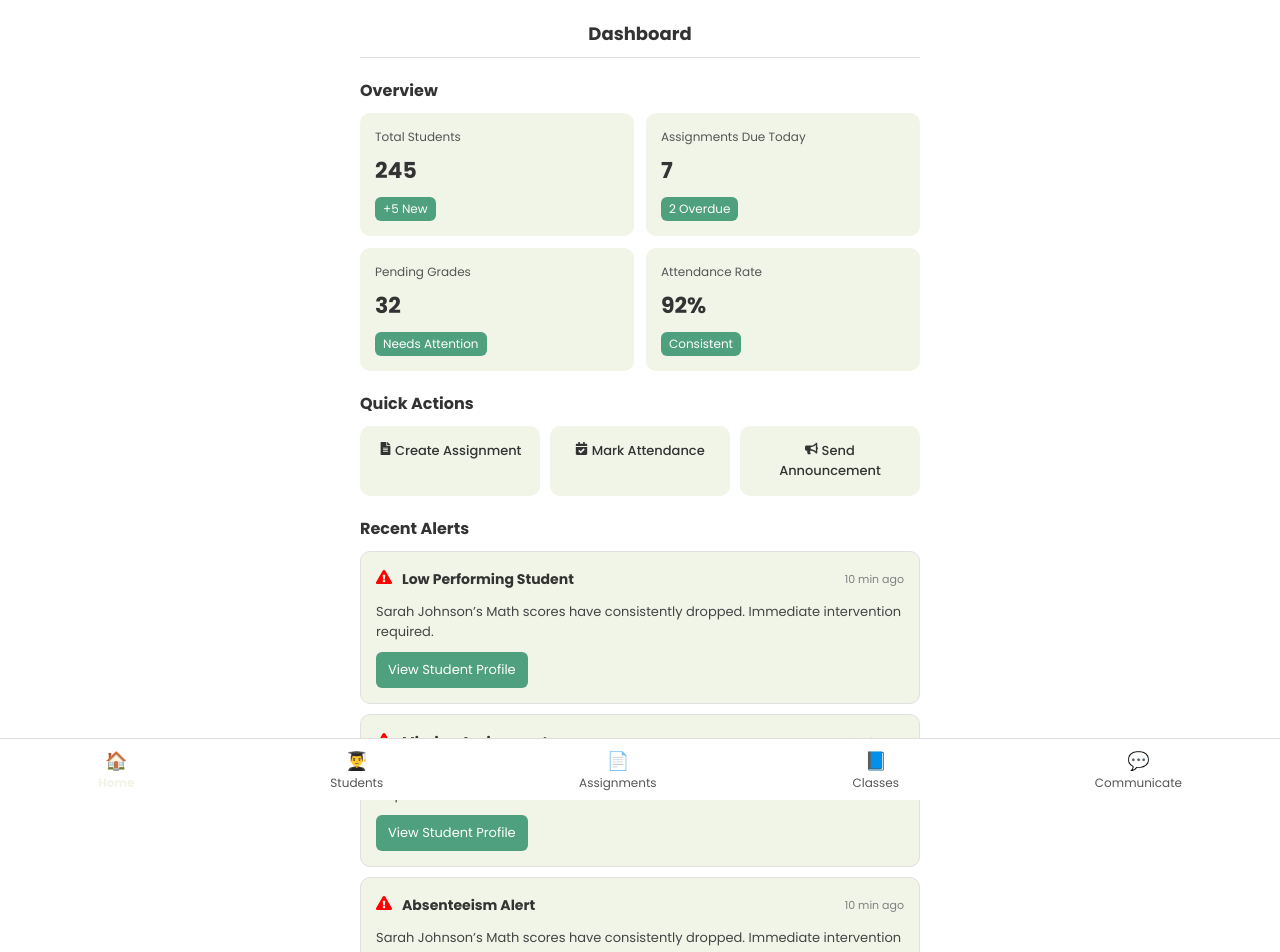
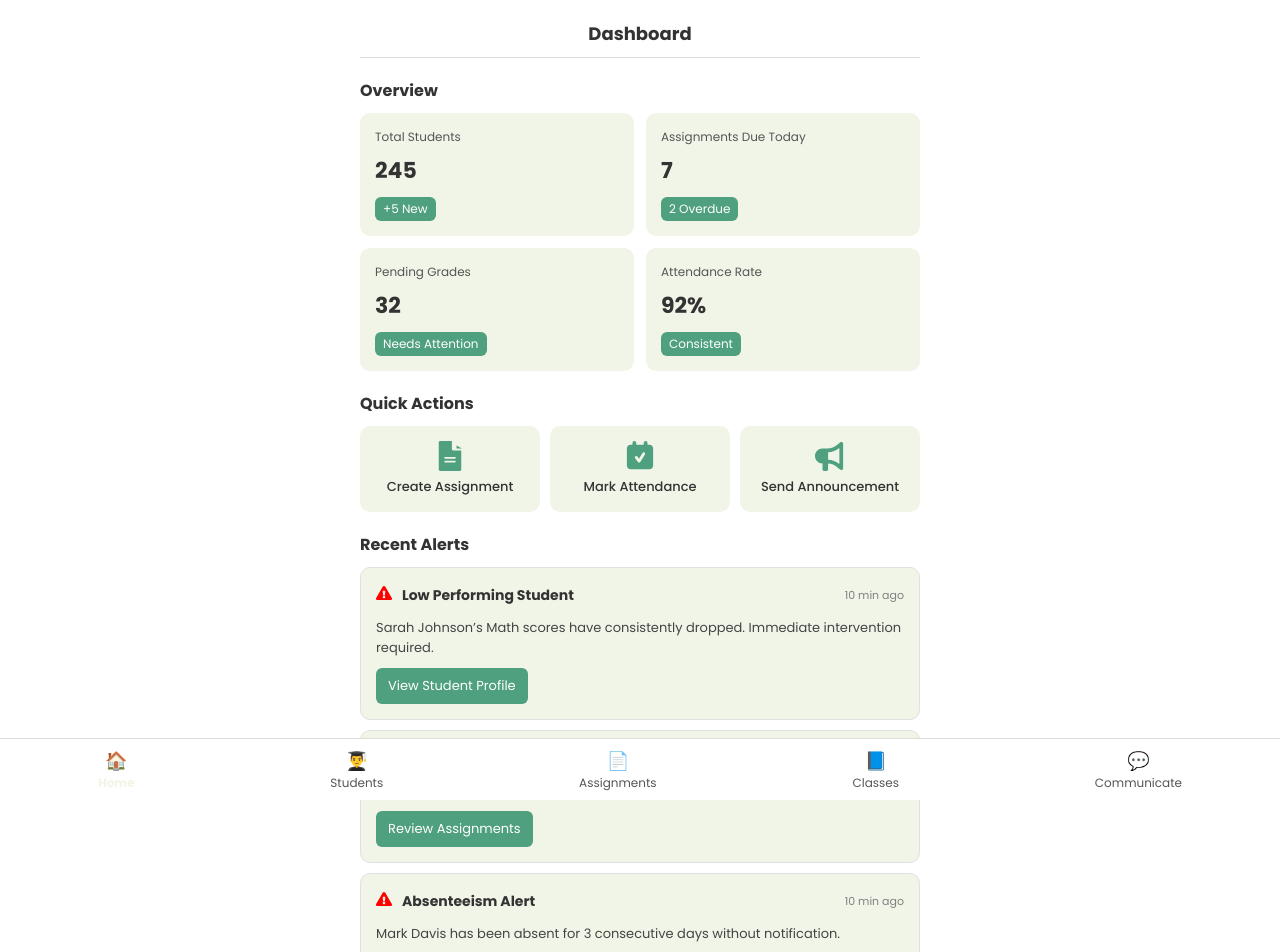
Before and after one commit to elizalsmn/CTG4-2025, a React (Create React App) app in the folder frontend/: page /HomeAdmin in a window 1280 px wide. Shown: the top 952 px of the page. Built offline with nearby package versions, Linux system fonts and the light colour scheme.

Commit message:
fix: HomeAdmin icons

```diff
--- a/frontend/src/components/HomeAdmin.js
+++ b/frontend/src/components/HomeAdmin.js
@@ -1,22 +1,46 @@
 import React from "react";
 import "./HomeAdmin.css";
-import { FaFileAlt } from "react-icons/fa";
-import { FaCalendarCheck } from "react-icons/fa";
-import { FaBullhorn } from "react-icons/fa";
 import { FaExclamationTriangle } from "react-icons/fa";
+
+// Custom SVG Icons
+const CreateAssignmentIcon = ({ color = "#4fa07f", size = 30 }) => (
+  <svg xmlns="http://www.w3.org/2000/svg" viewBox="0 0 384 512" width={size} height={size} fill={color}>
+    <path d="M224 136V0H24C10.7 0 0 10.7 0 24v464c0 13.3 10.7 24 24 24h336c13.3 0 24-10.7 24-24V160H248c-13.3 0-24-10.7-24-24zM96 280c0-4.4 3.6-8 8-8h176c4.4 0 8 3.6 8 8v16c0 4.4-3.6 8-8 8H104c-4.4 0-8-3.6-8-8v-16zm0 64c0-4.4 3.6-8 8-8h176c4.4 0 8 3.6 8 8v16c0 4.4-3.6 8-8 8H104c-4.4 0-8-3.6-8-8v-16zm208-268.1V128h91.1L304 75.9z"/>
+  </svg>
+);
+
+const MarkAttendanceIcon = ({ color = "#4fa07f", size = 30 }) => (
+  <svg xmlns="http://www.w3.org/2000/svg" viewBox="0 0 448 512" width={size} height={size} fill={color}>
+    <path d="M128 0c17.7 0 32 14.3 32 32v32h128V32c0-17.7 14.3-32 32-32s32 14.3 32
+    32v32h32c35.3 0 64 28.7 64 64v288c0 35.3-28.7 64-64
+    64H64c-35.3 0-64-28.7-64-64V128C0 92.7 28.7 64 64
+    64h32V32c0-17.7 14.3-32 32-32zm180.4 228.7c7-11.2
+    3.6-26-7.6-33.1s-26-3.6-33.1 7.6l-61.4 98.3-27-36c-8-10.6-23-12.8-33.6-4.8s-12.8
+    23-4.8 33.6l48 64c4.7 6.3 12.3 9.9 20.2 9.6s15.1-4.5
+    19.3-11.3l80-128z"/>
+  </svg>
+);
+
+const SendAnnouncementIcon = ({ color = "#4fa07f", size = 30 }) => (
+  <svg xmlns="http://www.w3.org/2000/svg" viewBox="0 0 512 512" width={size} height={size} fill={color}>
+    <path d="M461.2 18.9C472.7 24 480 35.4 480 48v416c0
+    12.6-7.3 24-18.8 29.1s-24.8 3.2-34.3-5.1l-46.6-40.7c-43.6-38.1-98.7-60.3-156.4-63v95.7c0
+    17.7-14.3 32-32 32h-32c-17.7 0-32-14.3-32-32v-96C57.3
+    384 0 326.7 0 256s57.3-128 128-128h84.5c61.8-.2 121.4-22.7
+    167.9-63.3l46.6-40.7c9.4-8.3 22.9-10.2 34.3-5.1zM224
+    320v.2c70.3 2.7 137.8 28.5 192
+    73.4V118.3c-54.2 44.9-121.7 70.7-192
+    73.4V320z"/>
+  </svg>
+);
+
 
 const HomeAdmin = () => {
   return (
     <div className="HomeAdmin">
       {/* Navbar */}
       <nav className="navbar">
-        <h2 class="title">Dashboard</h2>
-        {/* <ul>
-          <li className="active">Home</li>
-          <li>Students</li>
-          <li>Assignments</li>
-          <li>Classes</li>
-        </ul> */}
+        <h2 className="title">Dashboard</h2>
       </nav>
 
       {/* Overview Section */}
@@ -50,9 +74,9 @@ const HomeAdmin = () => {
       <section className="quick-actions">
         <h3>Quick Actions</h3>
         <div className="actions">
-          <div className="action-card"><FaFileAlt></FaFileAlt> Create Assignment</div>
-          <div className="action-card"><FaCalendarCheck></FaCalendarCheck> Mark Attendance</div>
-          <div className="action-card"><FaBullhorn></FaBullhorn> Send Announcement</div>
+          <div className="action-card"><CreateAssignmentIcon /> <br></br> Create Assignment</div>
+          <div className="action-card"><MarkAttendanceIcon /> <br></br> Mark Attendance</div>
+          <div className="action-card"><SendAnnouncementIcon /> <br></br> Send Announcement</div>
         </div>
       </section>
 
@@ -61,67 +85,41 @@ const HomeAdmin = () => {
         <h3>Recent Alerts</h3>
         <div className="alert-card">
           <div className="alert-header">
-            <span className="alert-icon"><FaExclamationTriangle></FaExclamationTriangle></span>
+            <span className="alert-icon"><FaExclamationTriangle /></span>
             <span className="alert-title">Low Performing Student</span>
             <span className="time">10 min ago</span>
           </div>
-          <p>
-            Sarah Johnson’s Math scores have consistently dropped. Immediate
-            intervention required.
-          </p>
+          <p>Sarah Johnson’s Math scores have consistently dropped. Immediate intervention required.</p>
           <button className="profile-btn">View Student Profile</button>
         </div>
         <div className="alert-card">
           <div className="alert-header">
-            <span className="alert-icon"><FaExclamationTriangle></FaExclamationTriangle></span>
+            <span className="alert-icon"><FaExclamationTriangle /></span>
             <span className="alert-title">Missing Assignment</span>
             <span className="time">10 min ago</span>
           </div>
-          <p>
-            Sarah Johnson’s Math scores have consistently dropped. Immediate
-            intervention required.
-          </p>
-          <button className="profile-btn">View Student Profile</button>
+          <p>5 students in Grade 7-A have not submitted their Science project.</p>
+          <button className="profile-btn">Review Assignments</button>
         </div>
         <div className="alert-card">
           <div className="alert-header">
-            <span className="alert-icon"><FaExclamationTriangle></FaExclamationTriangle></span>
+            <span className="alert-icon"><FaExclamationTriangle /></span>
             <span className="alert-title">Absenteeism Alert</span>
             <span className="time">10 min ago</span>
           </div>
-          <p>
-            Sarah Johnson’s Math scores have consistently dropped. Immediate
-            intervention required.
-          </p>
-          <button className="profile-btn">View Student Profile</button>
+          <p>Mark Davis has been absent for 3 consecutive days without notification.</p>
+          <button className="profile-btn">Contact Parent</button>
         </div>
-
       </section>
-
 
       {/* Sticky Bottom Navbar */}
       <nav className="footer-navbar">
         <ul>
-          <li className="active">
-            <span className="icon">🏠</span>
-            <p>Home</p>
-          </li>
-          <li>
-            <span className="icon">👨‍🎓</span>
-            <p>Students</p>
-          </li>
-          <li>
-            <span className="icon">📄</span>
-            <p>Assignments</p>
-          </li>
-          <li>
-            <span className="icon">📘</span>
-            <p>Classes</p>
-          </li>
-          <li>
-            <span className="icon">💬</span>
-            <p>Communicate</p>
-          </li>
+          <li className="active"><span className="icon">🏠</span><p>Home</p></li>
+          <li><span className="icon">👨‍🎓</span><p>Students</p></li>
+          <li><span className="icon">📄</span><p>Assignments</p></li>
+          <li><span className="icon">📘</span><p>Classes</p></li>
+          <li><span className="icon">💬</span><p>Communicate</p></li>
         </ul>
       </nav>
     </div>
--- a/frontend/src/components/HomePage.css
+++ b/frontend/src/components/HomePage.css
@@ -2,7 +2,7 @@
   min-height: 100vh;
   background: linear-gradient(135deg, #e8e8e8, #f5f5f5);
   padding: 20px;
-  font-family: 'Segoe UI', Tahoma, Geneva, Verdana, sans-serif;
+  font-family: 'Poppins';
 }
 
 .home-header {
```
